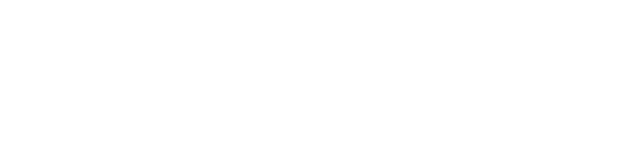
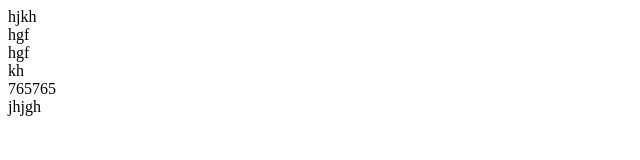
Before and after one commit to anatolyeviich/Shamil, a plain HTML site: page index.html in a window 1280 px wide. Shown: the whole page, without its empty margins (0-640 px from the left). Drawn offline with Linux system fonts and the light colour scheme.

Commit message:
homework-2

```diff
--- a/index.html
+++ b/index.html
@@ -4,8 +4,12 @@
   <meta charset="UTF-8">
   <meta name="viewport" content="width=device-width, initial-scale=1.0">
   <title>Document</title>
-</head>
 <body>
-
+  <div>hjkh</div>
+  <div>hgf</div>
+  <div>hgf</div>
+  <div>kh</div>
+  <div>765765</div>
+  <div>jhjgh</div>
 </body>
 </html>
```
